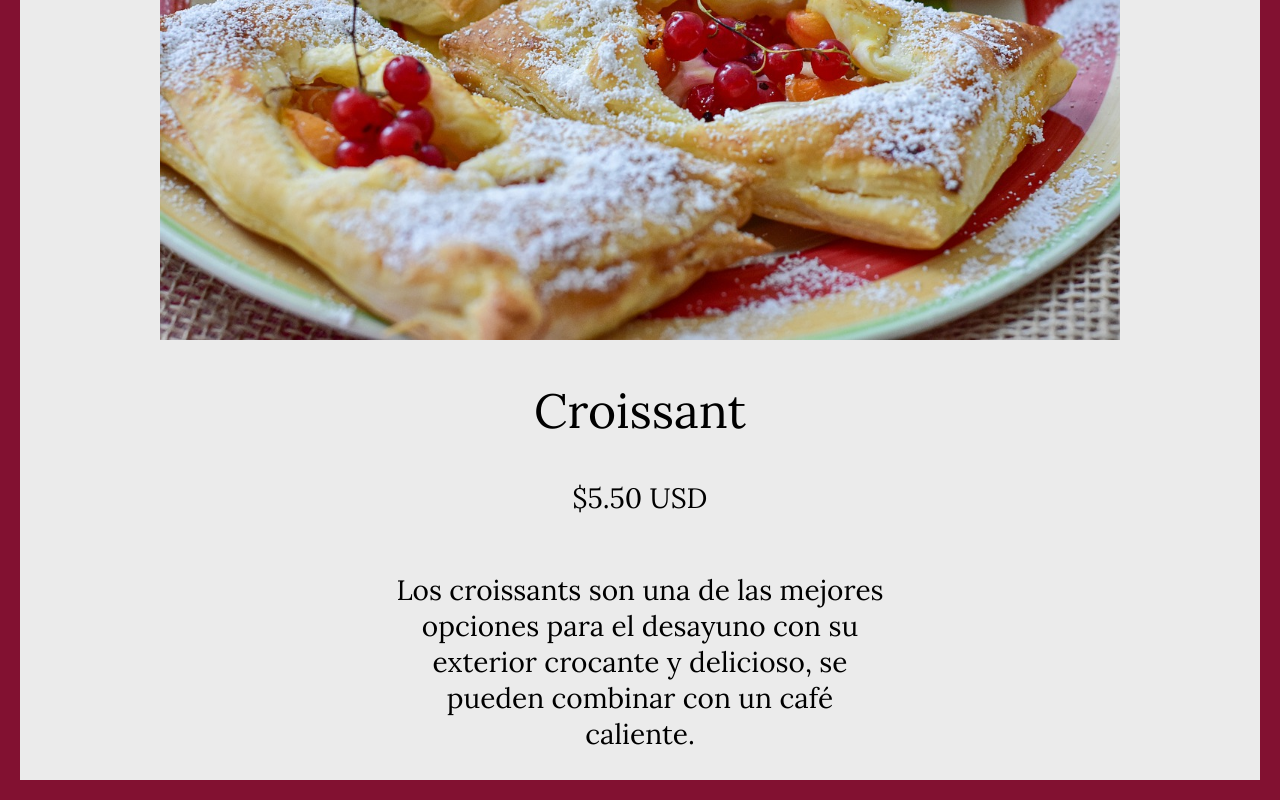
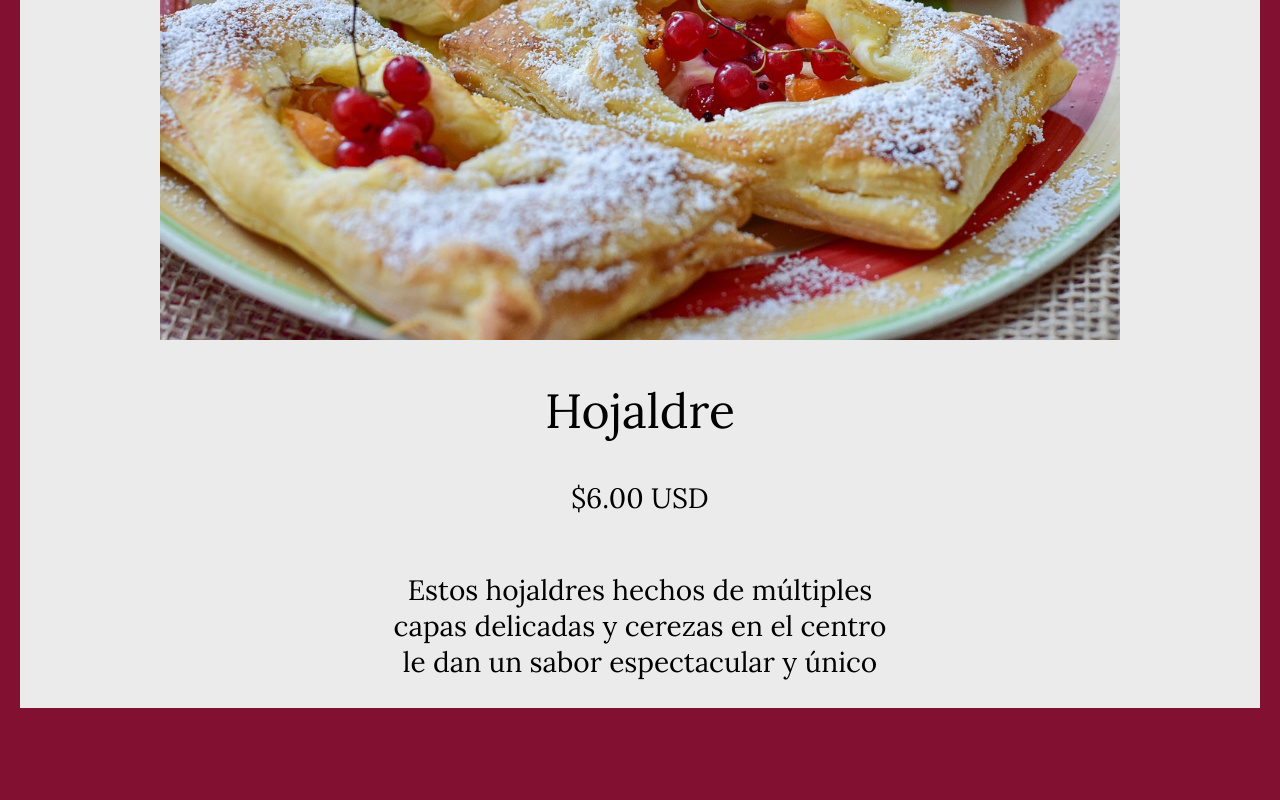
Before and after one commit to enr-p/portfolio-test-2, a plain HTML site: page pages/hojaldre.html in a window 1280 px wide. Shown: the part 363-1163 px from the top of the page. After the commit the page ends 1091 px from the top, so only its background shows below. Drawn offline with Linux system fonts and the light colour scheme.

Commit message:
Add files via upload

```diff
--- a/pages/hojaldre.html
+++ b/pages/hojaldre.html
@@ -15,10 +15,10 @@
 		<div class="center">
 			<img src="../img/puff-pastry.jpg" alt="">
 			<div class="span">
-				<h1>Croissant</h1>
-				<p>$5.50 USD</p>
+				<h1>Hojaldre</h1>
+				<p>$6.00 USD</p>
 			</div>
-			<p class="desc">Los croissants son una de las mejores opciones para el desayuno con su exterior crocante y delicioso, se pueden combinar con un café caliente.</p>
+			<p class="desc">Estos hojaldres hechos de múltiples capas delicadas y cerezas en el centro le dan un sabor espectacular y único</p>
 		</div>
 	</section>
 	<script>
```
